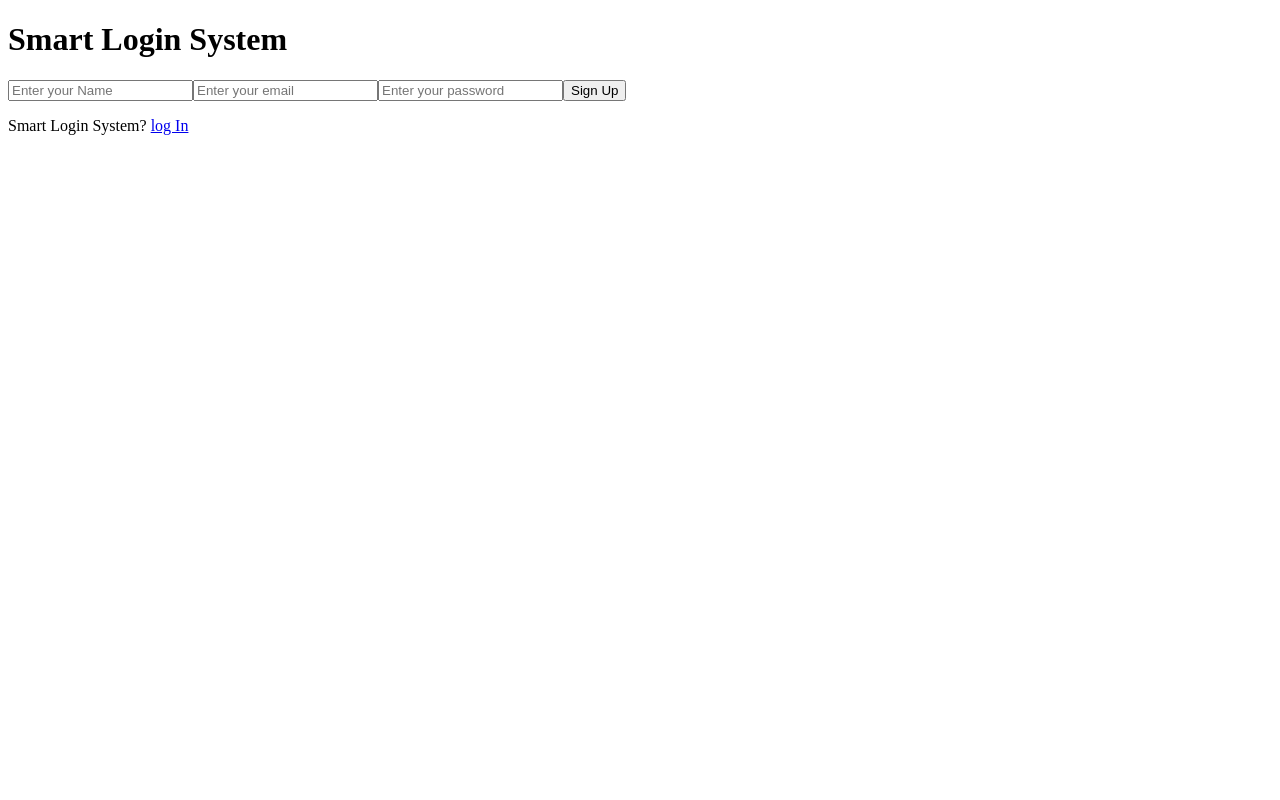
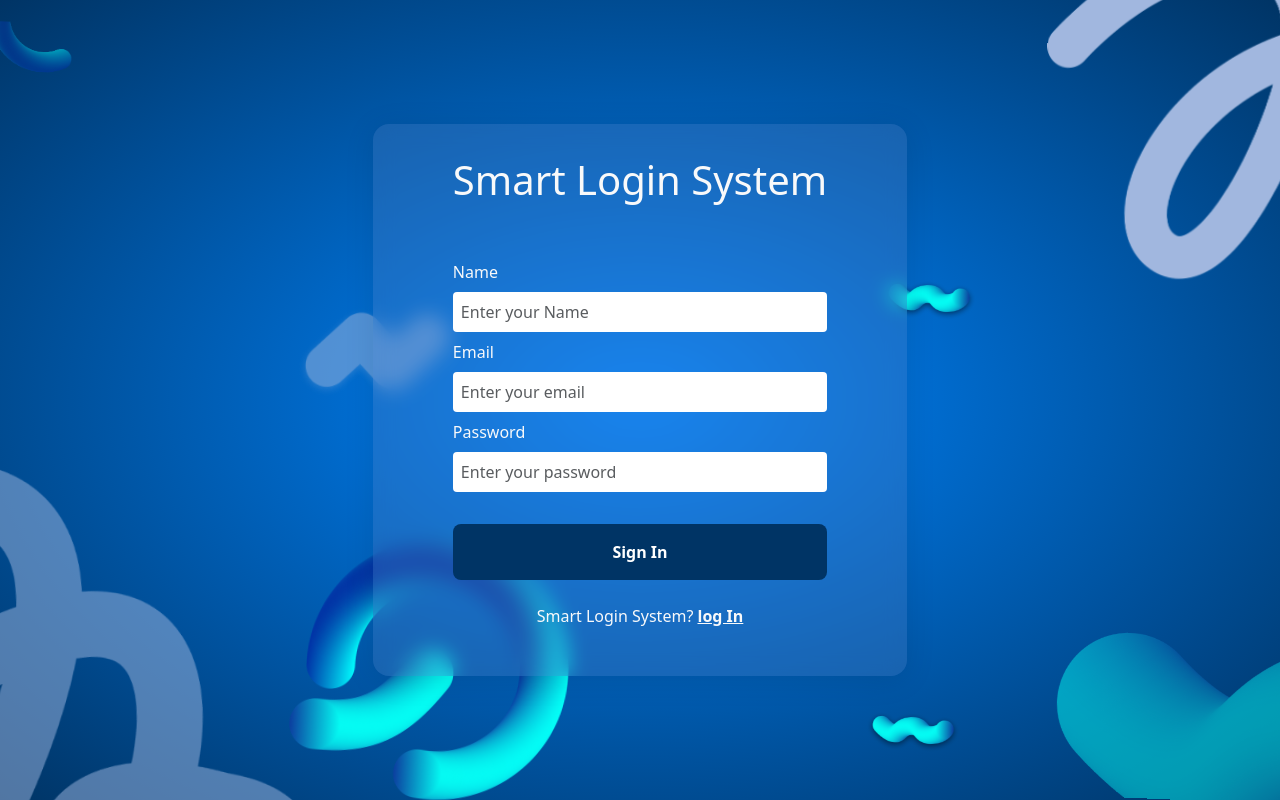
Before and after one commit to whoknowsl/Assignment_11_js_GDG_AOU, a website: page signInForm.html in a window 1280 px wide. Drawn offline with nearby package versions, Linux system fonts and the light colour scheme.

Commit message:
starting styling login and signin pages

```diff
--- a/script.js
+++ b/script.js
@@ -7,7 +7,7 @@ const logInForm = document.querySelector(".regestirForm");
 const logInEmail = document.getElementById("login-email-Input");
 const logInPassword = document.getElementById("login-password-Input");
 
-const userData = JSON.parse(sessionStorage.getItem("userData")) || [];
+const userData = JSON.parse(localStorage.getItem("userData")) || [];
 
 function users(name, email, password) {
   this.name = name;
@@ -17,11 +17,11 @@ function users(name, email, password) {
 
 function createUser(name, email, password) {
   const user = new users(name, email, password);
-  if (userData.some((user) => user.email === emailInput.value))
+  if (userData.some((user) => user.email === email))
     return alert("this email alerady taken");
   userData.push(user);
-  sessionStorage.setItem("userData", JSON.stringify(userData));
-  signInForm.reset();
+  localStorage.setItem("userData", JSON.stringify(userData));
+  localStorage.setItem("currentUser", JSON.stringify(user));
   window.location.href = "dashboard.html";
 }
 
@@ -35,45 +35,40 @@ if (signInForm) {
       passwordInput.value,
       signInForm,
     );
+    signInForm.reset();
   });
 }
 
 // Dashboard page
 if (card) {
-  userData.forEach((user) => {
+  const currentUser = JSON.parse(localStorage.getItem("currentUser"));
+  if (currentUser) {
     card.innerHTML = `
-        <span class="card-image">HR</span>
-        <h3 class="user-name">${user.name}</h3>
-        <p class="user-email">${user.email}</p>
-        <p>عرض مبسّط للمستخدم — الاسم والبريد الإلكتروني فقط</p>`;
-  });
+      <span class="card-image">HR</span>
+      <h3 class="user-name">${currentUser.name}</h3>
+      <p class="user-email">${currentUser.email}</p>
+      <p>عرض مبسّط للمستخدم — الاسم والبريد الإلكتروني فقط</p>`;
+  }
 }
 
 //Log in page
 function enterUser(email, password) {
-  const savedUsers = JSON.parse(sessionStorage.getItem("userData")) || [];
+  const savedUsers = JSON.parse(localStorage.getItem("userData")) || [];
   const loginuser = savedUsers.find(
     (user) => user.email === email && user.password === password,
   );
+
   if (loginuser) {
-    sessionStorage.setItem("currentUser", JSON.stringify(loginuser));
+    localStorage.setItem("currentUser", JSON.stringify(loginuser));
     window.location.href = "dashboard.html";
   } else {
-    alert("this user not found you need to creat new accounr");
+    alert("Invlid email or password");
   }
 
   logInForm.reset();
+}
 
-  if (card) {
-    if (savedUsers) {
-      card.innerHTML = `
-      <span class="card-image">HR</span>
-      <h3 class="user-name">${loginuser.name}</h3>
-      <p class="user-email">${loginuser.email}</p>
-      <p>عرض مبسّط للمستخدم — الاسم والبريد الإلكتروني فقط</p>`;
-    }
-  }
-}
+//logindashboard
 
 if (logInForm) {
   logInForm.addEventListener("submit", (e) => {
@@ -81,4 +76,3 @@ if (logInForm) {
     enterUser(logInEmail.value, logInPassword.value);
   });
 }
-console.log(userData);
--- a/signInForm.html
+++ b/signInForm.html
@@ -4,17 +4,113 @@
     <meta charset="UTF-8" />
     <meta name="viewport" content="width=device-width, initial-scale=1.0" />
     <title>Document</title>
+    <link rel="stylesheet" href="style.css" />
+    <link
+      href="https://cdn.jsdelivr.net/npm/bootstrap@5.3.8/dist/css/bootstrap.min.css"
+      rel="stylesheet"
+      integrity="sha384-sRIl4kxILFvY47J16cr9ZwB07vP4J8+LH7qKQnuqkuIAvNWLzeN8tE5YBujZqJLB"
+      crossorigin="anonymous"
+    />
   </head>
   <body>
-    <form action="#" class="signIn-form" id="sign-In-form">
-      <h1>Smart Login System</h1>
-      <input type="text" placeholder="Enter your Name" id="input-name" required/><input
+    <img
+      src="background-imges/firstOne.png"
+      class="bk0images"
+      width="173px"
+      height="94px"
+    /><img
+      src="background-imges/secondeOne.png"
+      width="262px"
+      height="262px"
+      class="bk1images"
+    /><img
+      src="background-imges/thirdOne.png"
+      width="475px"
+      height="442px"
+      class="bk2images"
+    />
+    <img
+      src="background-imges/sixOne.png"
+      width="475px"
+      height="442px"
+      class="bk6images"
+    />
+    <img
+      src="background-imges/fourthOne.png"
+      width="162px"
+      height="107px"
+      class="bk4images"
+    />
+    <img
+      src="background-imges/fifthOne.png"
+      width="145px"
+      height="145px"
+      class="bk5images"
+    />
+    <img
+      src="background-imges/sevenOne.png"
+      width="125px"
+      height="40px"
+      class="bk7images"
+    />
+    <img
+      src="background-imges/aithOne.png"
+      width="514px"
+      height="165px"
+      class="bk8images"
+    />
+    <img
+      src="background-imges/sevenOne.png"
+      width="125px"
+      height="40px"
+      class="bk9images"
+    />
+    <form
+      action="#"
+      class="signIn-form d-flex flex-column align-self-center justify-content-center z-3"
+      id="sign-In-form"
+    >
+      <h1 class="text-light mb-5">Smart Login System</h1>
+      <label for="input-name" class="text-light">Name</label>
+      <input
+        type="text"
+        placeholder="Enter your Name"
+        id="input-name"
+        id="validationTooltip01"
+        class="p-2 border border-0 rounded-1 form-control"
+        required
+      />
+      <label for="email-input" class="text-light">Email</label>
+      <input
         type="email"
         placeholder="Enter your email"
-      id="email-input" required/><input type="password" placeholder="Enter your password" id="password-input"/><input type="submit" value="Sign Up" required />
-      <p>Smart Login System? <a href="index.html">log In</a></p>
+        id="email-input"
+        class="p-2 border border-0 rounded-1 form-control"
+        required
+      />
+      <label for="password-input" class="text-light">Password</label>
+      <input
+        type="password"
+        placeholder="Enter your password"
+        id="password-input"
+        class="p-2 border border-0 rounded-1 form-control"
+      /><input
+        type="submit"
+        value="Sign In"
+        class="sign-in-btn mt-4 p-3 fw-bolder"
+        required
+      />
+      <p class="text-light text-center mt-3">
+        Smart Login System?
+        <a class="text-light fw-bolder" href="index.html">log In</a>
+      </p>
     </form>
     <div class="rege"></div>
   </body>
+  <script
+    src="https://cdn.jsdelivr.net/npm/bootstrap@5.3.8/dist/js/bootstrap.bundle.min.js"
+    integrity="sha384-FKyoEForCGlyvwx9Hj09JcYn3nv7wiPVlz7YYwJrWVcXK/BmnVDxM+D2scQbITxI"
+    crossorigin="anonymous"
+  ></script>
   <script src="script.js"></script>
 </html>
--- a/style.css
+++ b/style.css
@@ -0,0 +1,129 @@
+*{
+    padding: 0;
+    margin: 0;
+}
+@keyframes move {
+  0%   { transform: rotate(0deg) translate(0px, 0px); }
+  50%  { transform: rotate(5deg) translate(5px, 0px); }
+  100% { transform: rotate(0deg) translate(0px, 0px); }
+}
+body{
+    display: flex;
+    flex-direction: column;
+    justify-content: center;
+    height: 100vh;
+   background: #0085FF;
+    background: -moz-radial-gradient(center, #0085FF 0%, #003465 100%, #003465 100%);
+    background: -webkit-radial-gradient(center, #0085FF 0%, #003465 100%, #003465 100%);
+    background: radial-gradient(ellipse at center, #0085FF 0%, #003465 100%, #003465 100%);
+}
+.signIn-form{
+    padding: 2rem 5rem;
+    background-color: rgba(88, 130, 193, 0.28);
+    backdrop-filter: blur(10px);
+    -webkit-backdrop-filter: blur(10px);
+    border-radius: 16px;
+    box-shadow: 0 4px 30px rgba(0, 0, 0, 0.1);
+    display: flex;
+    flex-direction: column;
+    gap: 0.5rem;
+}
+.regestirForm{
+    padding: 2rem 5rem;
+    background-color: rgba(88, 130, 193, 0.28);
+    backdrop-filter: blur(10px);
+    -webkit-backdrop-filter: blur(10px);
+    border-radius: 16px;
+    box-shadow: 0 4px 30px rgba(0, 0, 0, 0.1);
+    display: flex;
+    flex-direction: column;
+    gap: 0.5rem;
+}
+.sign-in-btn, .login-btn{
+    background-color: #003465;
+    color: #FFFFFF;
+    border: none;
+    border-radius: 0.5rem;
+    padding: 0.25rem 6rem;
+}
+input::placeholder{
+    color: #BCBEC0;
+}
+.bk0images{
+    object-fit: contain;
+    left: 18rem;
+    bottom: 25rem;
+    position: fixed;
+    opacity: 0.5;
+    transform: rotate(-3deg);
+    filter: brightness(0) saturate(100%) invert(45%) sepia(100%) hue-rotate(180deg) brightness(1.3);
+    transform: rotate(6deg) translate(30px, 12px);
+    animation: move 4s ease-in-out infinite;
+}
+.bk1images{
+    object-fit: contain;
+    left: 19rem;
+    bottom: 0rem;
+    position: fixed;
+    transform: rotate(6deg) translate(30px, 12px);
+    animation: move 4s ease-in-out infinite;
+}
+.bk2images{
+    object-fit: contain;
+    left: -5rem;
+    bottom: -7rem;
+    position: fixed;
+    filter: brightness(0) saturate(100%) invert(45%) sepia(100%) hue-rotate(180deg) brightness(1.3);
+    transform: rotate(50deg) translate(30px, 12px);
+    animation: move 4s ease-in-out infinite;
+}
+.bk6images{
+    object-fit: contain;
+    left: 65rem;
+    bottom: 26rem;
+    position: fixed;
+    filter: brightness(0) saturate(100%) invert(45%) sepia(100%) hue-rotate(180deg) brightness(1.3);
+    transform: rotate(90deg) translate(30px, 0px);
+    animation: move 4s ease-in-out infinite;
+}
+.bk4images{
+    object-fit: contain;
+    left: 18rem;
+    bottom: 3rem;
+    position: fixed;
+    transform: rotate(6deg) translate(30px, 12px);
+    animation: move 4s ease-in-out infinite;
+}
+.bk5images{
+    object-fit: contain;
+    left: -2rem;
+    top: -1rem;
+    position: fixed;
+    transform: rotate(6deg) translate(30px, 12px);
+    animation: move 4s ease-in-out infinite;
+}
+.bk7images{
+    object-fit: contain;
+    left: 54rem;
+    bottom: 30rem;
+    position: fixed;
+    animation: move 4s ease-in-out infinite;
+}
+.bk9images{
+    object-fit: contain;
+    left: 53rem;
+    bottom: 3rem;
+    position: fixed;
+    rotate: (180deg);
+    transform: rotate(6deg) translate(30px, 12px);
+    animation: move 4s ease-in-out infinite;
+}
+.bk8images{
+    object-fit: contain;
+    right: -10rem;
+    bottom: 0rem;
+    position: fixed;
+    rotate: (2deg);
+    transform: rotate(6deg) translate(30px, 12px);
+    animation: move 4s ease-in-out infinite;
+}
```
Also changed, not shown: dashboard.html (+12 -2 lines), index.html (+75 -4 lines), background-imges/aithOne.png (added), background-imges/fifthOne.png (added), background-imges/firstOne.png (added), background-imges/fourthOne.png (added), background-imges/secondeOne.png (added), background-imges/sevenOne.png (added), background-imges/sixOne.png (added), background-imges/thirdOne.png (added).
